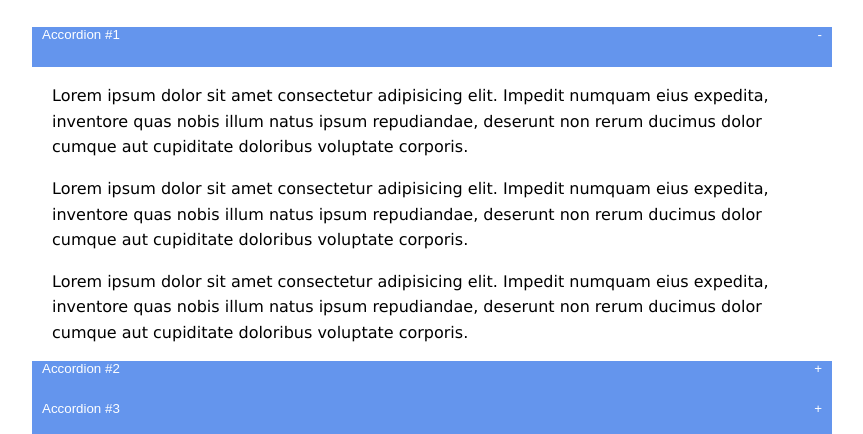
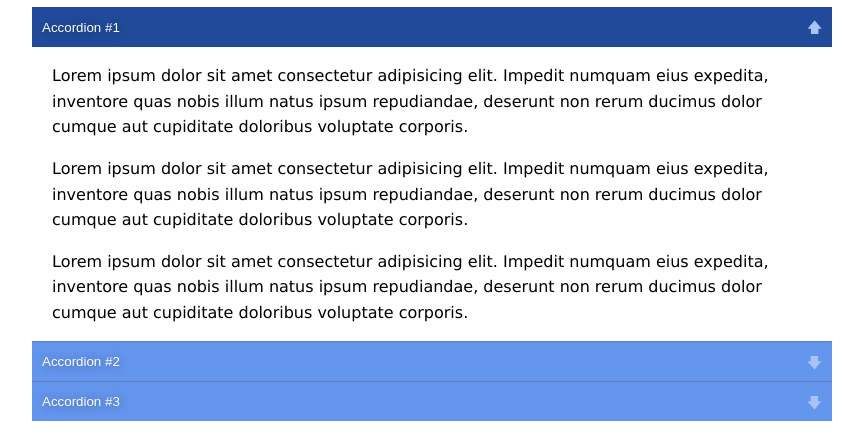
Before and after one commit to asovacloud/js-accordeon, a plain HTML site: page index.html in a window 1280 px wide. Both pictures are taken after a click on the button "Accordion #1". Shown: the part 114-548 px from the top of the page, without its empty margins (208-1071 px from the left). Drawn offline with Linux system fonts and the light colour scheme.

Commit message:
feat(Accordion): Add button

```diff
--- a/index.html
+++ b/index.html
@@ -14,11 +14,16 @@
     <div class="accordion">
       <!-- Accordion #1 -->
       <div class="accordion__item">
-        <button class="accordion__button">Accordion #1</button>
+        <button class="accordion__button">
+          Accordion #1
+        </button>
         <div class="accordion__content">
+          <div class="accordion__content-holder">
             <p>Lorem ipsum dolor sit amet consectetur adipisicing elit. Impedit numquam eius expedita, inventore quas nobis illum natus ipsum repudiandae, deserunt non rerum ducimus dolor cumque aut cupiditate doloribus voluptate corporis.</p>
             <p>Lorem ipsum dolor sit amet consectetur adipisicing elit. Impedit numquam eius expedita, inventore quas nobis illum natus ipsum repudiandae, deserunt non rerum ducimus dolor cumque aut cupiditate doloribus voluptate corporis.</p>
             <p>Lorem ipsum dolor sit amet consectetur adipisicing elit. Impedit numquam eius expedita, inventore quas nobis illum natus ipsum repudiandae, deserunt non rerum ducimus dolor cumque aut cupiditate doloribus voluptate corporis.</p>
+          </div>
+
         </div>
       </div>
 
@@ -26,8 +31,10 @@
       <div class="accordion__item">
         <button class="accordion__button">Accordion #2</button>
         <div class="accordion__content">
+          <div class="accordion__content-holder">
             <p>Lorem ipsum dolor sit amet consectetur adipisicing elit. Impedit numquam eius expedita, inventore quas nobis illum natus ipsum repudiandae, deserunt non rerum ducimus dolor cumque aut cupiditate doloribus voluptate corporis.</p>
             <p>Lorem ipsum dolor sit amet consectetur adipisicing elit. Impedit numquam eius expedita, inventore quas nobis illum natus ipsum repudiandae, deserunt non rerum ducimus dolor cumque aut cupiditate doloribus voluptate corporis.</p>
+          </div>
         </div>
       </div>
 
@@ -35,10 +42,12 @@
       <div class="accordion__item">
         <button class="accordion__button">Accordion #3</button>
         <div class="accordion__content">
+          <div class="accordion__content-holder">
             <p>Lorem ipsum dolor sit amet consectetur adipisicing elit. Impedit numquam eius expedita, inventore quas nobis illum natus ipsum repudiandae, deserunt non rerum ducimus dolor cumque aut cupiditate doloribus voluptate corporis.</p>
             <p>Lorem ipsum dolor sit amet consectetur adipisicing elit. Impedit numquam eius expedita, inventore quas nobis illum natus ipsum repudiandae, deserunt non rerum ducimus dolor cumque aut cupiditate doloribus voluptate corporis.</p>
             <p>Lorem ipsum dolor sit amet consectetur adipisicing elit. Impedit numquam eius expedita, inventore quas nobis illum natus ipsum repudiandae, deserunt non rerum ducimus dolor cumque aut cupiditate doloribus voluptate corporis.</p>
             <p>Lorem ipsum dolor sit amet consectetur adipisicing elit. Impedit numquam eius expedita, inventore quas nobis illum natus ipsum repudiandae, deserunt non rerum ducimus dolor cumque aut cupiditate doloribus voluptate corporis.</p>
+          </div>
         </div>
       </div>
     </div>
--- a/src/css/main.css
+++ b/src/css/main.css
@@ -10,7 +10,15 @@ body {
 }
 
 h1 {
-  margin: 0 0 30px;
+  margin: 0 0 10px;
+}
+
+.accordion__item .accordion__button {
+  border-top: 1px solid #6580B2;
+}
+
+.accordion__item:first-child .accordion__button {
+  border: none;
 }
 
 .accordion__content {
@@ -21,7 +29,8 @@ h1 {
 }
 
 .accordion__button {
-  display: block;
+  display: flex;
+  align-items: center;
   height: 40px;
   border: none;
   background-color: cornflowerblue;
@@ -32,17 +41,32 @@ h1 {
   color: white;
   display: flex;
   transition: background-color 0.3s ease-in-out;
+  outline: none;
+  text-shadow: 1px 1px 10px rgba(0,0,0,0.4);
 }
 
 .accordion__button:after {
-  content: '+';
+  content: '';
   margin-left: auto;
+  display: block;
+  width: 15px;
+  height: 15px;
+  background: url(../image/arrow.svg) no-repeat 100% 100%;
+  background-size: 100% 100%;
+  position: relative;
+  top: 2px;
+  transition: transform 0.3s ease-in-out, top 0.3s ease-in-out;
 }
 
-.accordion__button.is-open::after {
-  content: '-';
+.is-open .accordion__button:after {
+  transform: rotate(-180deg);
+  top: -1px;
 }
 
 .accordion__button:hover {
   background-color: #214B9A;
 }
+
+.is-open .accordion__button {
+  background-color: #214B9A;
+}
--- a/src/js/index.js
+++ b/src/js/index.js
@@ -1,18 +1,22 @@
+// content was loaded
 document.addEventListener('DOMContentLoaded', () => {
+
+  // variables
   const accordionButtons = document.querySelectorAll('.accordion__button');
   const accordionContents = document.querySelectorAll('.accordion__content');
 
-  accordionButtons.forEach((itemAcc) => {
+  // function click accordion buttons
+  const onCLickAccordionButtons = (itemAcc) => {
     itemAcc.addEventListener('click', event => {
       event.preventDefault();
       const context = itemAcc.nextElementSibling;
 
       if (context.style.maxHeight) {
         context.style.maxHeight = null;
-        itemAcc.classList.remove('is-open');
+        itemAcc.parentElement.classList.remove('is-open');
       } else {
         context.style.maxHeight = context.scrollHeight + 'px';
-        itemAcc.classList.add('is-open');
+        itemAcc.parentElement.classList.add('is-open');
       }
 
       accordionContents.forEach(itemCon => {
@@ -24,11 +28,19 @@ document.addEventListener('DOMContentLoaded', () => {
 
       accordionButtons.forEach(item => {
         if (item !== itemAcc) {
-          item.classList.remove('is-open');
+          item.parentElement.classList.remove('is-open');
         }
       });
 
 
     })
-  });
+  };
+
+  // initialization functions
+  const init = () => {
+    accordionButtons.forEach(onCLickAccordionButtons);
+  }
+
+  init();
+
 });
```
Also changed, not shown: src/image/arrow.svg (added). Lines whose indentation alone changed are shown as unchanged.
